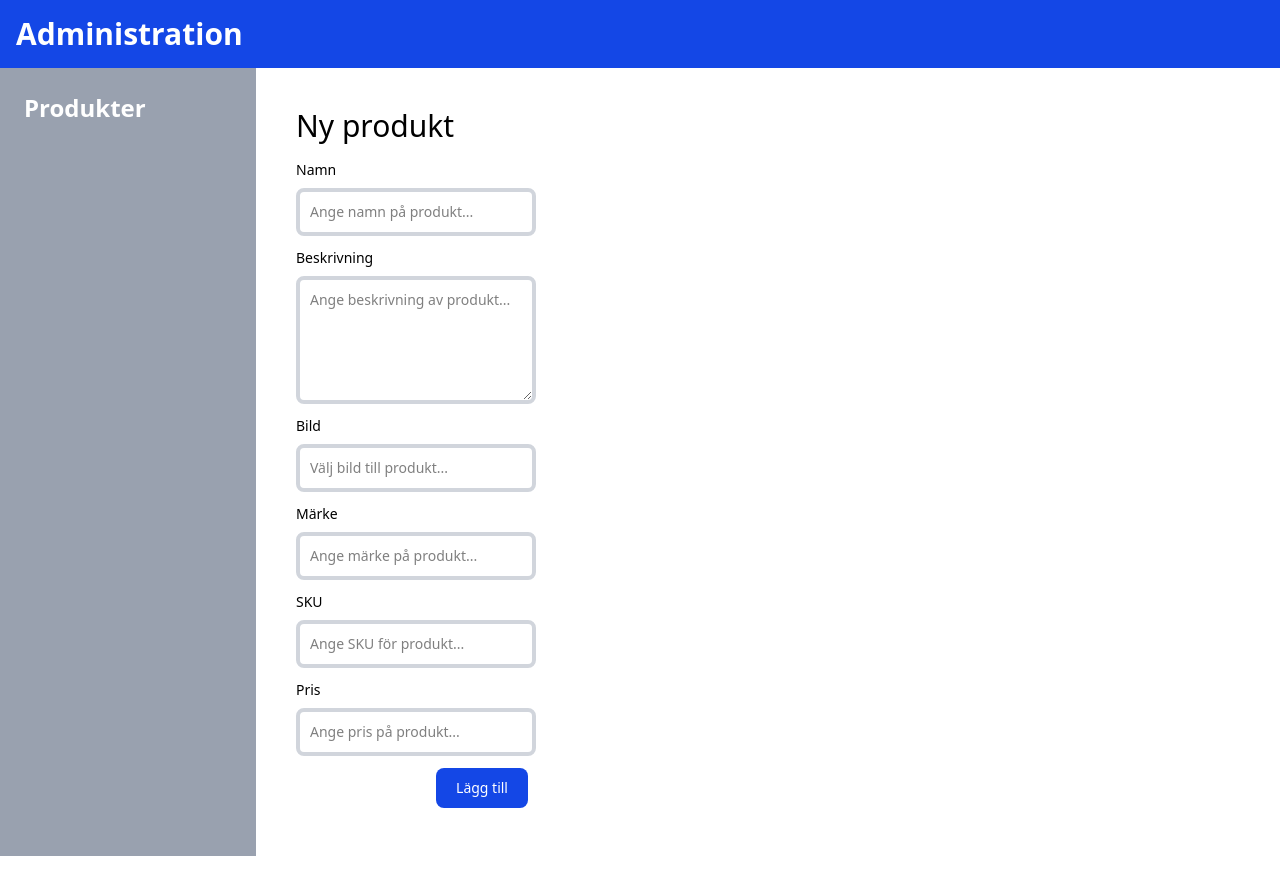
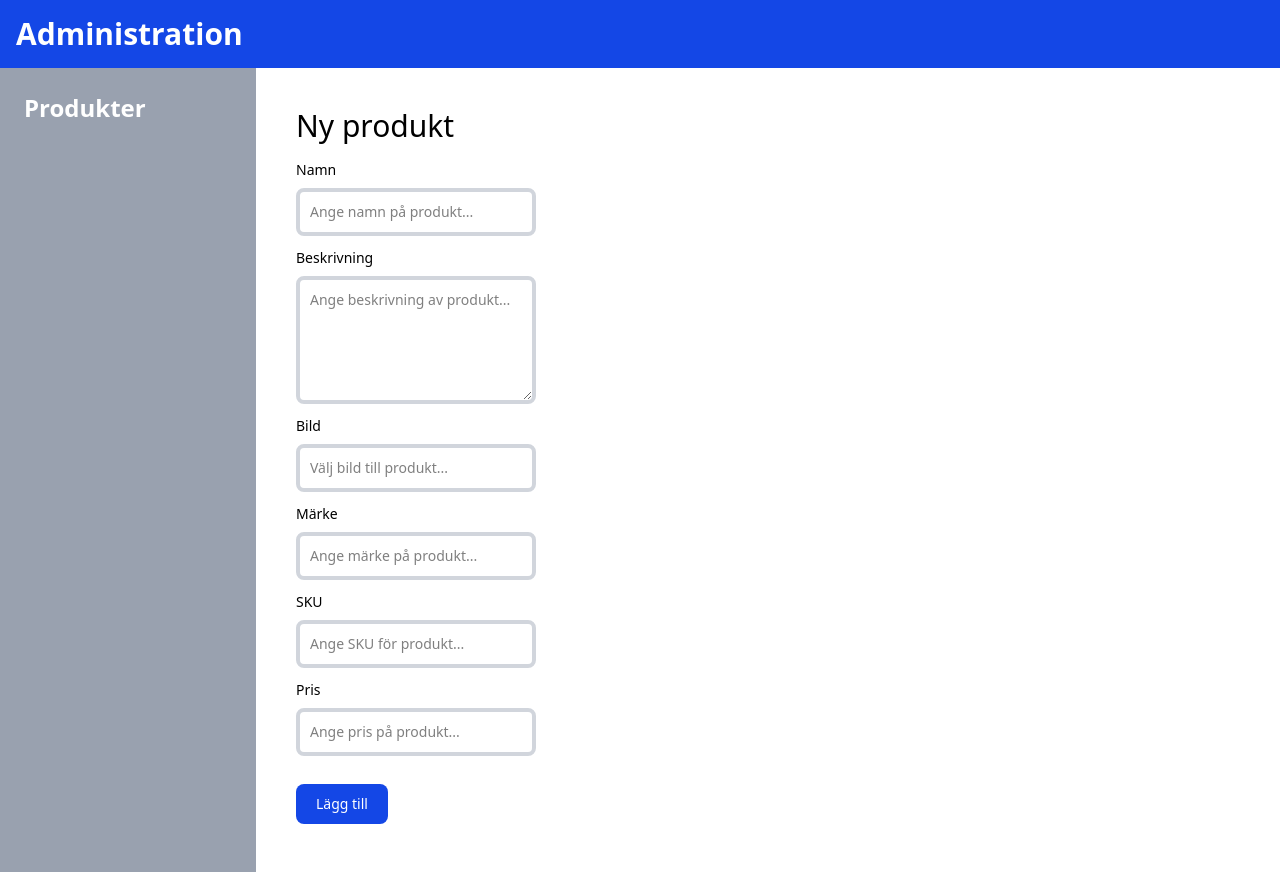
Before and after one commit to jnjuniper/sauna-boys, a React (Vite) app in the folder client/: page /admin/products/new in a window 1280 px wide. Built offline with nearby package versions, Linux system fonts and the light colour scheme.

Commit message:
Moved add-button on AdminAdd.

```diff
--- a/client/src/pages/Admin/AdminAdd.jsx
+++ b/client/src/pages/Admin/AdminAdd.jsx
@@ -169,7 +169,7 @@
               />
             </div>
 
-            <div className="flex justify-end">
+            <div className="flex justify-start pt-4">
               <button
                 type="submit"
                 className="text-white bg-blue-700 hover:bg-blue-800 focus:ring-4 focus:ring-blue-300 font-medium rounded-lg text-sm px-5 py-2.5 me-2 mb-2 dark:bg-blue-600 dark:hover:bg-blue-700 focus:outline-none dark:focus:ring-blue-800"
```
